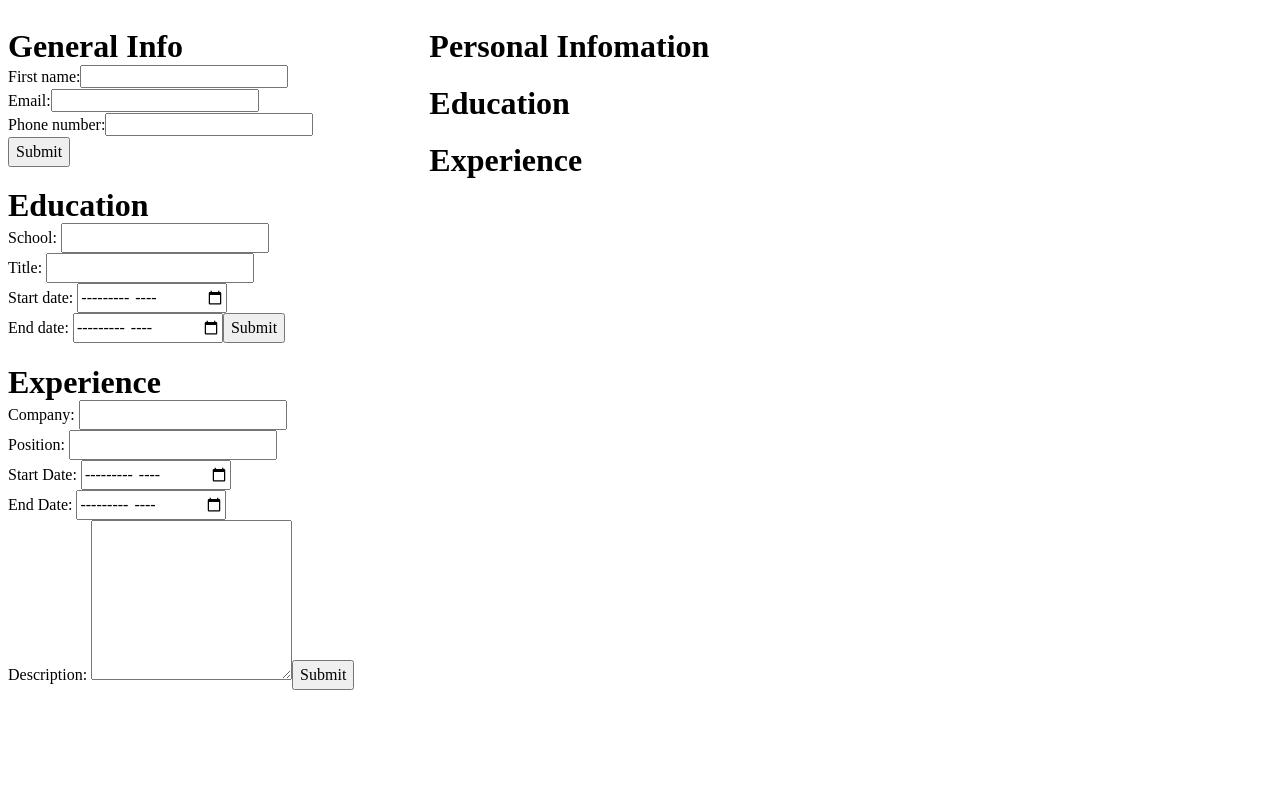
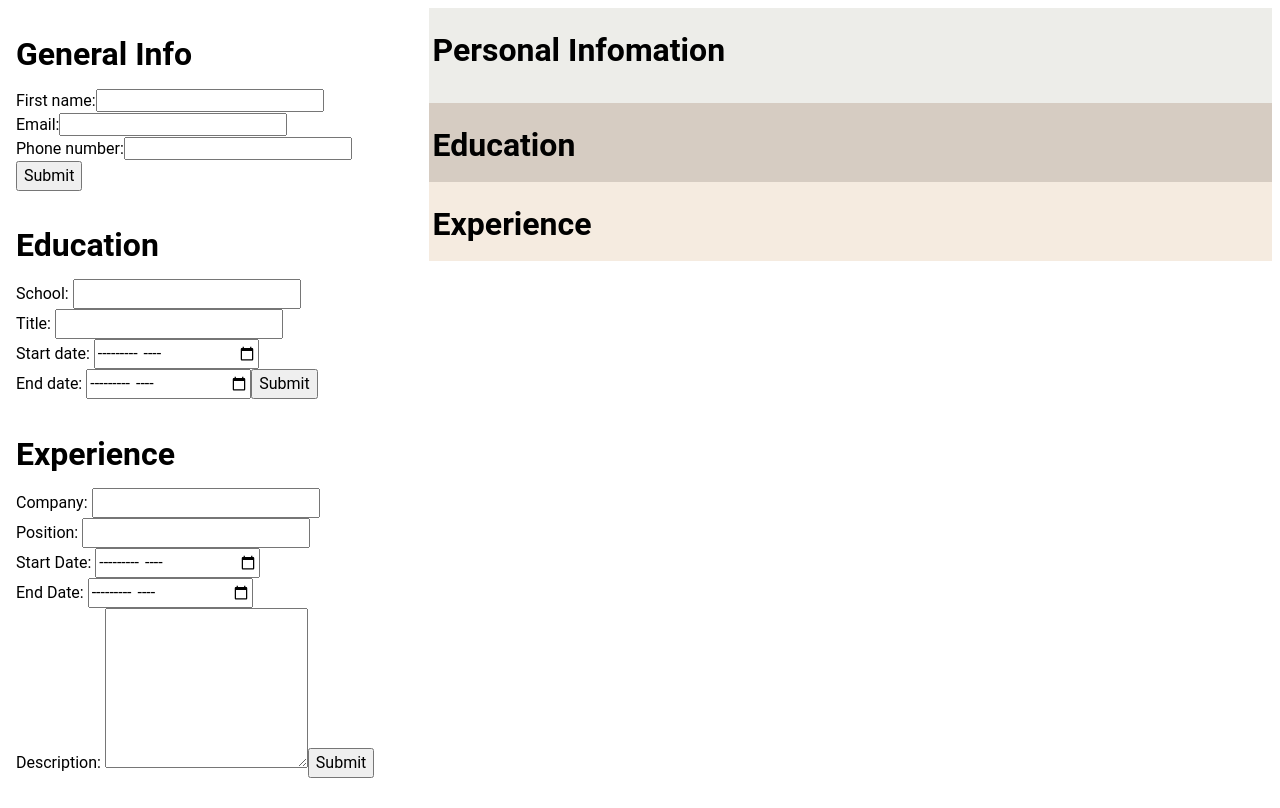
Before and after one commit to amersfoort3232/cv-application, a React (Vite) app: page / in a window 1280 px wide. Built offline with nearby package versions, Linux system fonts and the light colour scheme.

Commit message:
Update style.css

```diff
--- a/src/style.css
+++ b/src/style.css
@@ -36,6 +36,7 @@ ol[role="list"] {
 body {
   min-height: 100vh;
   line-height: 1.5;
+  font-family: Roboto, sans-serif;
 }
 
 /* Set shorter line heights on headings and interactive elements */
@@ -107,3 +108,40 @@ textarea:not([rows]) {
 .inputContainer {
   grid-area: inputContainer;
 }
+
+.inputContainer > * {
+  padding: 0.5rem;
+}
+
+.personalInfoInput,
+.educationInput,
+.experienceInput {
+  padding: 0.2rem;
+}
+
+.personalInfo {
+  background-color: #edede9;
+  padding: 0.2rem;
+}
+
+.educationList {
+  background-color: #d6ccc2;
+}
+
+.experienceList {
+  background-color: #f5ebe0;
+}
+
+.educationList,
+.experienceList {
+  padding: 0.2rem;
+  list-style: none;
+}
+
+h3 {
+  font-size: 1.7rem;
+}
+
+h4 {
+  font-size: 1.5rem;
+}
```
